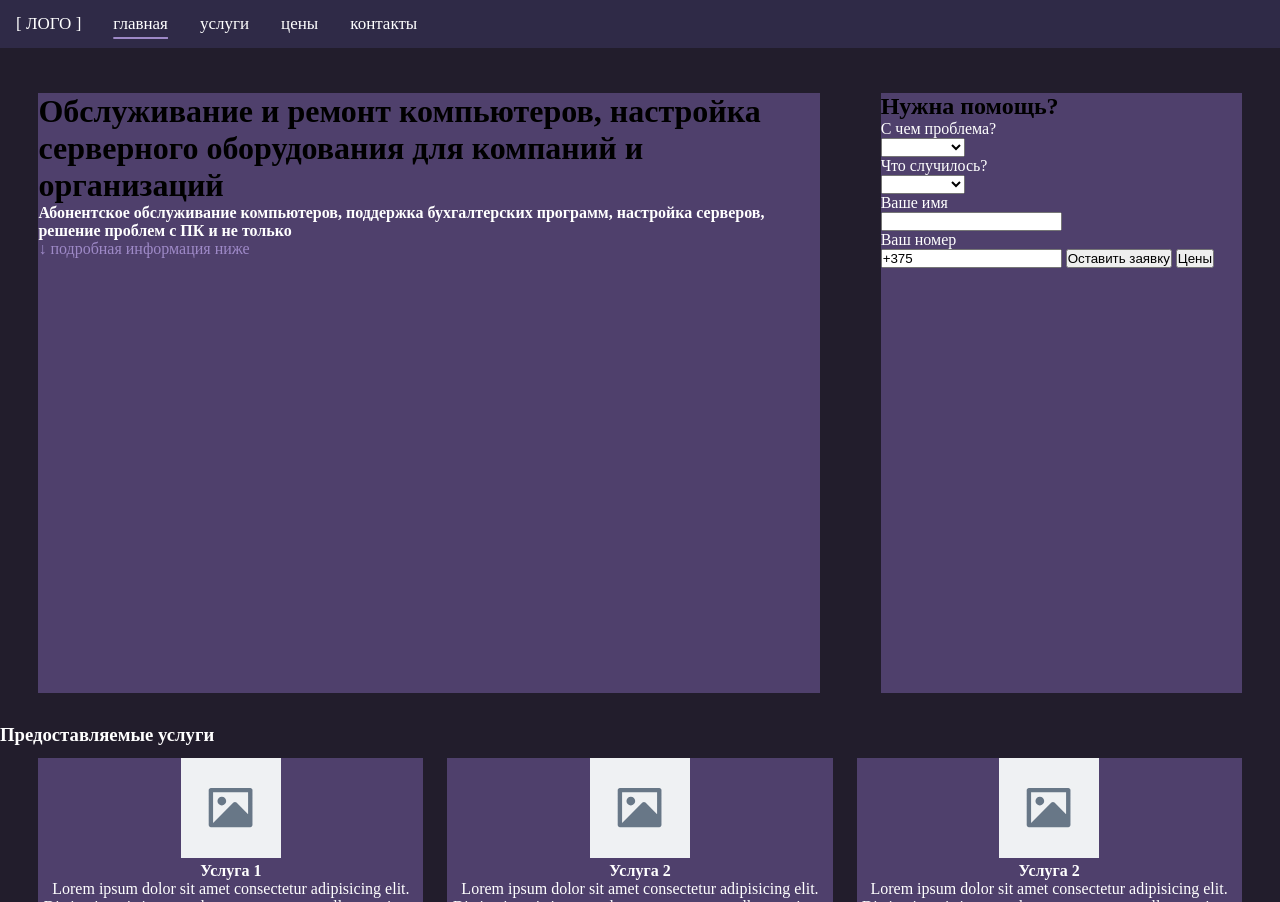
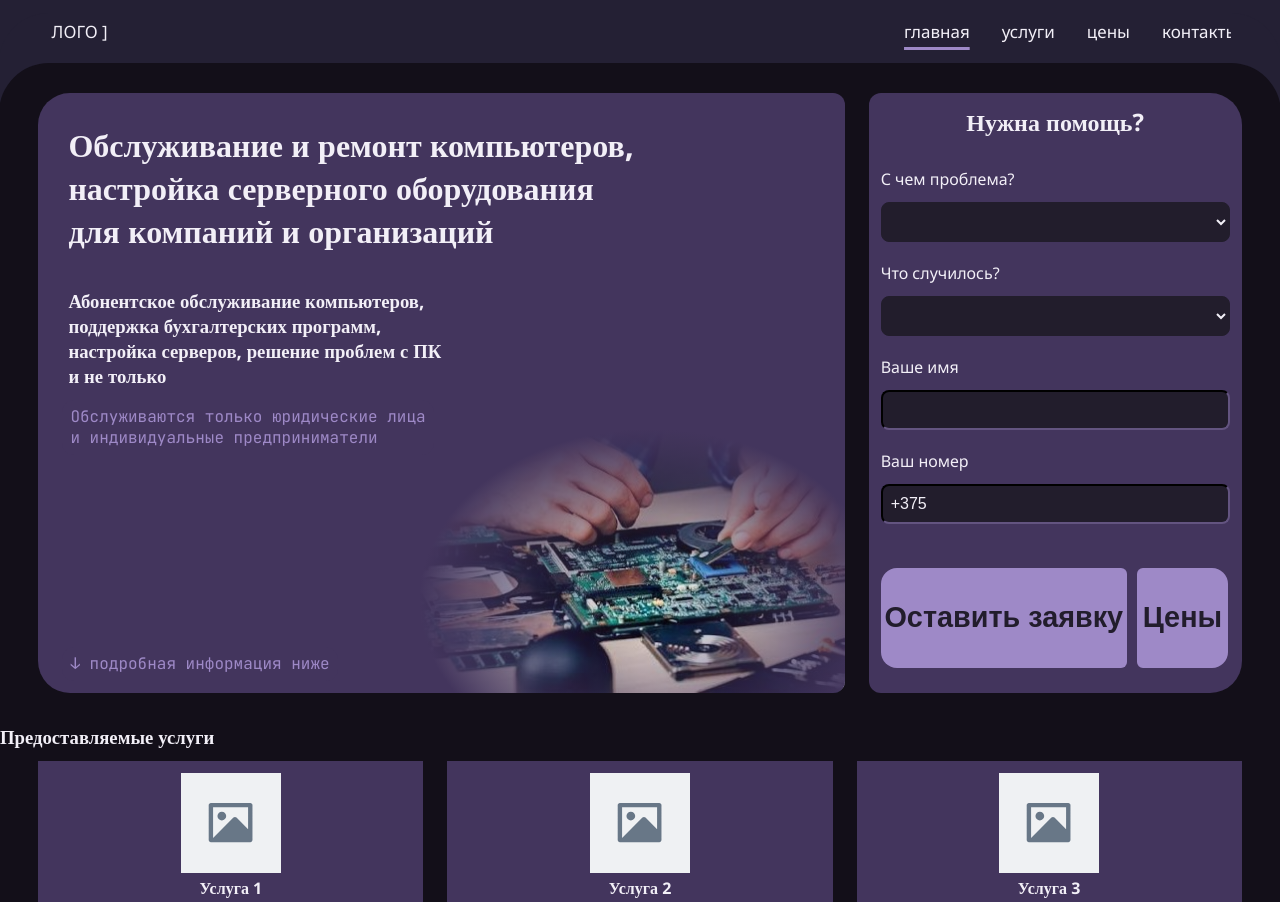
Before and after one commit to aurikqq/aste, a website: page site.html in a window 1280 px wide. Shown: the top 902 px of the page. Drawn offline with nearby package versions, Linux system fonts and the light colour scheme; a web font is replaced by a local one.

Commit message:
almost finished home, added fonts, rearranged top bar, added image with gradient, made help form interface, made right alignment, made input fields and fixed paddings

```diff
--- a/site.html
+++ b/site.html
@@ -6,39 +6,55 @@
     <title>aste</title>
     <link rel="stylesheet" href="style.css">
     <link rel="shortcut icon" href="images/favicon.svg" type="image/x-icon">
+    <link rel="preconnect" href="https://fonts.googleapis.com">
+    <link rel="preconnect" href="https://fonts.gstatic.com" crossorigin>
+    <link href="https://fonts.googleapis.com/css2?family=IBM+Plex+Mono:ital,wght@0,400;0,500;0,600;0,700;1,400;1,500;1,600;1,700&family=Inter:ital,opsz,wght@0,14..32,100..900;1,14..32,100..900&family=JetBrains+Mono:ital,wght@0,100..800;1,100..800&family=Noto+Sans:ital,wght@0,100..900;1,100..900&family=Open+Sans:ital,wght@0,300..800;1,300..800&family=PT+Mono&display=swap" rel="stylesheet">
 </head>
 
-<body style="background-color:#221D2C">
+<body>
 
     <ul class="topbar">
         <li><a href="/">[ ЛОГО ]</a></li>
-        <li style="float:right"><a class = "highlighted" href = "#home">главная</a></li>
-        <li style="float:right"><a href = "#services">услуги</a></li>
-        <li style="float:right"><a href = "#price">цены</a></li>
-        <li style="float:right"><a href = "#contacts">контакты</a></li>
+        <div style="display: flex;">
+            <li><a class = "highlighted" href = "#home">главная</a></li>
+            <li><a href = "#services">услуги</a></li>
+            <li><a href = "#price">цены</a></li>
+            <li><a href = "#contacts">контакты</a></li>
+        </div>
     </ul>
 
 
     <div id="home" class="row">
-        <div class="card" style="width: 65%; height: 600px;">
-            <h1>Обслуживание и ремонт компьютеров,
-            настройка серверного оборудования
-            для компаний и организаций</h1>
+        <div class="card tl-32 tr-12 bl-32 br-12" style="width: 67%; height: 600px;">
+            <div style="position: absolute; top: 30px; left: 30px; z-index: 2">
+                <h1>
+                    Обслуживание и ремонт компьютеров,<br>
+                    настройка серверного оборудования<br>
+                    для компаний и организаций</h1>
+                <br>
+                <br>
+                <h3>
+                    Абонентское обслуживание компьютеров,<br>
+                    поддержка бухгалтерских программ,<br>
+                    настройка серверов, решение проблем с ПК<br>
+                    и не только</h3>
+                <p class="purple-with-bg" style="position: absolute; left: -6px;"">
+                    Обслуживаются только юридические лица<br>и индивидуальные предприниматели</p>
+            </div>
 
-            <h4>Абонентское обслуживание компьютеров,
-            поддержка бухгалтерских программ,
-            настройка серверов,
-            решение проблем с ПК
-            и не только</h4>
+            <p class="purple-with-bg" style="position: absolute; bottom: 0; left: 24px; z-index: 2">
+                ↓ подробная информация ниже</p>
 
-            <p class="purple">↓ подробная информация ниже</p>
+            <div class='slideshow-wrapper br-12'>
+                <img class="br-12" src='images/pic.jpg'/>
+            </div>
         </div>
 
-        <div class="card" style="width: 30%; height: 600px;">
-            <h2>Нужна помощь?</h2>
+        <div class="card tl-12 tr-32 bl-12 br-32" style="width: 31%; height: 600px;">
+            <h2 style="text-align: center;">Нужна помощь?</h2>
+            <br>
 
             <p>С чем проблема?</p>
-            <label for="problems"></label>
             <select name="problems" id="problems">
                 <option value=""></option>
                 <option value="var1">вариант 1</option>
@@ -47,7 +63,6 @@
             </select>
 
             <p>Что случилось?</p>
-            <label for="problems"></label>
             <select name="problems" id="problems">
                 <option value=""></option>
                 <option value="var1">вариант 1</option>
@@ -56,16 +71,18 @@
             </select>
 
             <p>Ваше имя</p>
-            <label for="name"></label>
             <input type="text" id="name" name="name">
 
             <p>Ваш номер</p>
-            <label for="number"></label>
             <input type="tel" id="number" name="number"
-                pattern="375[0-9]{9}" value="+375">
+                pattern="375[0-9]{9}" value="+375" placeholder="+375000000000">
 
-            <button>Оставить заявку</button>
-            <button>Цены</button>
+            <div class="row" style="position: absolute; bottom:25px; width: 93%; padding: 0;">
+                <button class="help-button tl-16 tr-8 bl-16 br-8"
+                    style="width: 71%;">Оставить заявку</button>
+                <button class="help-button tl-8 tr-16 bl-8 br-16"
+                    style="width: 26%;">Цены</button>
+            </div>
         </div>
     </div>
 
@@ -99,7 +116,7 @@
             <img src="images/landscape-placeholder-svgrepo-com.svg"
             style="width:100px" alt="placeholder">
 
-            <h4>Услуга 2</h4>
+            <h4>Услуга 3</h4>
 
             <p>Lorem ipsum dolor sit amet consectetur adipisicing elit. Distinctio quis itaque voluptate, accusamus ullam sapiente ipsa porro, maxime deleniti facere, rem exercitationem id enim illum iure obcaecati blanditiis nulla temporibus delectus. Sed enim officia facilis dolorum veritatis iusto placeat quos libero pariatur, commodi cumque quasi voluptas, quaerat alias perspiciatis dolor.</p>
 
--- a/style.css
+++ b/style.css
@@ -1,5 +1,9 @@
 :root {
-    --dark: #000000
+    --bg: #130f19;
+    --font: #f2eff7;
+    --card: #43355d;
+    --accent: #9E89C7;
+    --bars: #242034;
 }
 
 * {
@@ -7,8 +11,15 @@
     padding: 0px;
 }
 
+*,
+*::before,
+*::after {
+    box-sizing: border-box;
+}
+
 body {
     margin: 80px 0px 0px 0px;
+    background-color: var(--bg);
 }
 
 #has-title li:first-child {
@@ -17,38 +28,71 @@ body {
 }
 
 ::marker {
-    color: #9E89C7;
+    color: var(--accent);
 }
 
 p {
-    color: #ffffff;
+    color: var(--font);
+    margin: 12px 0;
+    font-family: "Noto Sans";
 }
 h6 {
-    color: #ffffff;
+    color: var(--font);
+    font-family: "Open Sans";
 }
 h5 {
-    color: #ffffff;
+    color: var(--font);
+    font-family: "Open Sans";
+
 }
 h4 {
-    color: #ffffff;
+    color: var(--font);
+    font-family: "Open Sans";
 }
 h3 {
-    color: #ffffff;
+    color: var(--font);
+    font-family: "Open Sans";
+}
+h2 {
+    color: var(--font);
+    font-family: "Open Sans";
+}
+h1 {
+    color: var(--font);
+    font-family: "Open Sans";
 }
 li {
-    color: #ffffff
+    color: var(--font);
+    font-family: "Noto Sans";
 }
 a {
-    color: #ffffff
+    color: var(--font);
+    font-family: "Noto Sans";
 }
 
 .purple {
-    color: #9E89C7;
+    color: var(--accent);
+    font-family: "PT Mono", monospace;
+    font-weight: 400;
+    font-style: normal;
+}
+
+.purple-with-bg {
+    color: var(--accent);
+    background-color: var(--card);
+    padding: 0.4rem 0.5rem;
+    border-radius: 12px;
+    font-family: "JetBrains Mono", monospace;
+    font-weight: 400;
+    font-style: normal;
 }
 
 .topbar {
-    background-color: #2F2A47;
+    box-sizing: border-box;
+    padding: 6px 2%;
+    background-color: var(--bars);
     display: flex;
+    justify-content: space-between;
     list-style-type: none;
     position: fixed;
     top: 0;
@@ -62,7 +106,7 @@ ul.no-marker > li {
 
 .topbar a {
     display: block;
-    color: #ffffff;
+    color: var(--font);
     text-align: center;
     padding: 14px 16px;
     text-decoration: none;
@@ -70,19 +114,21 @@ ul.no-marker > li {
 }
 
 .topnav a:hover {
-    color: #9E89C7;
+    color: var(--accent);
 }
 
 .topbar a.highlighted {
     text-decoration: underline;
-    text-decoration-color: #9E89C7;
-    text-decoration-thickness: 2px;
-    text-underline-offset: 8px;
+    text-decoration-color: var(--accent);
+    text-decoration-thickness: 3px;
+    text-underline-offset: 9px;
     text-decoration-inset: -5px;
 }
 
 .card {
-    background-color: #4F406C;
+    background-color: var(--card);
+    padding: 1%;
+    position: relative;
 }
 
 .centered {
@@ -98,8 +144,33 @@ ul.no-marker > li {
 }
 
 .bottombar {
-    background-color: #2F2A47;
+    background-color: var(--bars);
     overflow: hidden;
+}
+
+.slideshow-wrapper:before {
+    content: '';
+    position:absolute;
+    top:0;
+    left: 0;
+    right: 0;
+    bottom: 0;
+    background: radial-gradient(farthest-side at 60% 70%, transparent 5%, var(--card) 80%);
+    z-index: 1;
+    border-bottom-right-radius: 12px;
+}
+
+.slideshow-wrapper {
+    width: 60%;
+    position: absolute;
+    bottom: 0;
+    right: 0;
+}
+
+.slideshow-wrapper img {
+    width: 100%;
+    height: auto;
+    display: block;
 }
 
 #container {
@@ -147,7 +218,7 @@ ul.no-marker > li {
     align-items: center;
     gap: 0 0.2rem;
     color: #e2e8f0;
-    background-color: #4F406C;
+    background-color: var(--card);
     padding: 0.7rem 1rem;
     margin: 0rem 1rem;
     border-radius: 0.4rem;
@@ -155,5 +226,113 @@ ul.no-marker > li {
     box-shadow:
         0 0.1rem 0.2rem #00000033,
         0 0.1rem 0.5rem #0000004d,
-        0 0.2rem 01.5rem #00000066,
+        0 0.2rem 01.5rem #00000066;
 }
+
+select {
+    width: 100%;
+    height: 40px;
+    background-color: #221D2C;
+    border-color: #221D2C;
+    color:var(--font);
+    border-radius: 8px;
+    padding: 0 8px;
+    font-size: medium;
+    margin: 0 0 8px;
+}
+
+input {
+    width: 100%;
+    height: 40px;
+    background-color: #221D2C;
+    border-color: #221D2C;
+    color:var(--font);
+    border-radius: 8px;
+    padding: 0 8px;
+    font-size: medium;
+    margin: 0 0 8px;
+}
+
+.help-button {
+    height: 100px;
+    background-color: var(--accent);
+    color:#221D2C;
+    font-size: 180%;
+    font-weight: 700;
+    border-width: 0;
+}
+
+.topbar::before {
+    content: "";
+    position: absolute;
+    background-color: transparent;
+    left: -1px;
+    bottom: -100px;
+    height: 100px;
+    width: 50px;
+    border-top-left-radius: 50px;
+    box-shadow: 0 -50px 0 0 var(--bars);
+    padding: 0;
+}
+
+.topbar::after {
+    content: "";
+    position: absolute;
+    background-color: transparent;
+    right: -1px;
+    bottom: -100px;
+    height: 100px;
+    width: 50px;
+    border-top-right-radius: 50px;
+    box-shadow: 0 -50px 0 0 var(--bars);
+    padding: 0;
+}
+
+.tl-32 {
+    border-top-left-radius: 32px;
+}
+.tr-32 {
+    border-top-right-radius: 32px;
+}
+.bl-32 {
+    border-bottom-left-radius: 32px;
+}
+.br-32 {
+    border-bottom-right-radius: 32px;
+}
+.tl-16 {
+    border-top-left-radius: 16px;
+}
+.tr-16 {
+    border-top-right-radius: 16px;
+}
+.bl-16 {
+    border-bottom-left-radius: 16px;
+}
+.br-16 {
+    border-bottom-right-radius: 16px;
+}
+.tl-12 {
+    border-top-left-radius: 12px;
+}
+.tr-12 {
+    border-top-right-radius: 12px;
+}
+.bl-12 {
+    border-bottom-left-radius: 12px;
+}
+.br-12 {
+    border-bottom-right-radius: 12px;
+}
+.tl-8 {
+    border-top-left-radius: 6px;
+}
+.tr-8 {
+    border-top-right-radius: 6px;
+}
+.bl-8 {
+    border-bottom-left-radius: 6px;
+}
+.br-8 {
+    border-bottom-right-radius: 6px;
+}
```
Also changed, not shown: nebo.scss (added, +170 -0 lines), images/pic.jpg (added), nebo.css (added).
